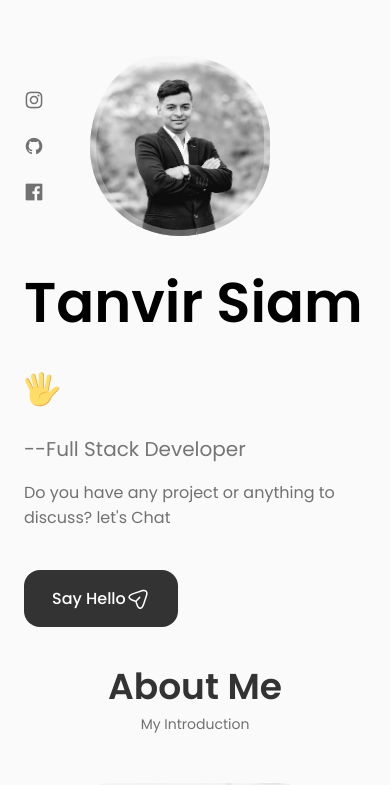
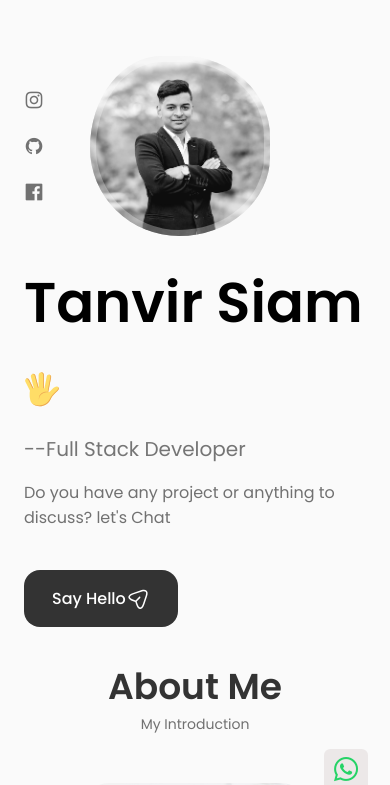
Before and after one commit to tanvirtalukdersiam/final_portfolio, a React (Vite) app: page / in a window 390 px wide. Shown: the top 785 px of the page. Built offline with nearby package versions, Linux system fonts and the light colour scheme.

Commit message:
text-button_added

```diff
--- a/package.json
+++ b/package.json
@@ -16,6 +16,7 @@
     "react-dom": "^18.3.1",
     "react-router-dom": "^7.1.3",
     "react-toastify": "^11.0.3",
+    "react-tooltip": "^5.28.0",
     "react-typed": "^2.0.12",
     "swiper": "^11.2.1"
   },
--- a/src/App.jsx
+++ b/src/App.jsx
@@ -11,6 +11,7 @@ import Contact from "./components/Contact/Contact";
 import Footer from "./components/Footer/Footer";
 import Work from "./components/Work/Work";
 import Faq from "./components/Faq/Faq";
+import ScrollUp from "./components/ScrollMessage/ScrollUp";
 
 const App = () => {
   return (
@@ -21,13 +22,14 @@ const App = () => {
         <About />
         <Skill />
         <Service />
-        <Faq />
         <Qualifications />
         <Work />
         <Testiomonials />
         <Contact />
-        <Footer />
+        <Faq />
       </main>
+      <Footer />
+      <ScrollUp />
     </div>
   );
 };
--- a/src/components/Faq/Faq.css
+++ b/src/components/Faq/Faq.css
@@ -64,7 +64,7 @@
 }
 @media screen and (max-width: 350px) {
   .first_info {
-    width: 290px;
+    width: 270px;
     margin: auto;
   }
   .bx-chevron-down {
--- /dev/null
+++ b/src/components/ScrollMessage/ScrollMessage.css
@@ -0,0 +1,45 @@
+.scrollup {
+  position: fixed;
+  right: 2.4rem;
+  bottom: -20%;
+  cursor: pointer;
+  border-radius: 18px;
+  border-radius: 20px;
+  padding: 0.2rem 0.35rem;
+  border-radius: 50%;
+  border-radius: 0.4rem;
+  background-color: #ece8e8;
+  transition: 0.3s;
+  z-index: var(--z-tooltip);
+}
+
+.icon {
+  color: #25d366;
+  font-size: 38px;
+}
+
+.show-scroll {
+  bottom: 2.45rem;
+}
+
+@media screen and (max-width: 992px) {
+  .scrollup {
+    right: 1.4rem;
+    padding: 0.25rem 0.35rem;
+  }
+
+  .icon {
+    font-size: 32px;
+  }
+}
+
+@media screen and (max-width: 768px) {
+  .scrollup {
+    bottom: 3.1rem;
+  }
+}
+@media screen and (max-width: 350px) {
+  .scrollup {
+    right: 1rem;
+  }
+}
--- /dev/null
+++ b/src/components/ScrollMessage/ScrollUp.jsx
@@ -0,0 +1,23 @@
+import React from "react";
+import "./ScrollMessage.css";
+
+const ScrollUp = () => {
+  window.addEventListener("scroll", function () {
+    const ScrollUp = document.querySelector(".scrollup");
+    if (this.scrollY >= 460) ScrollUp.classList.add("show-scroll");
+    else ScrollUp.classList.remove("show-scroll");
+  });
+  return (
+    <div>
+      <a
+        className="scrollup"
+        target="_blank"
+        href="https://wa.me/+8801743860970"
+      >
+        <i class="bx bxl-whatsapp icon"></i>
+      </a>
+    </div>
+  );
+};
+
+export default ScrollUp;
```
Also changed, not shown: 1 other file (tests, documents, lock files or other folders).
